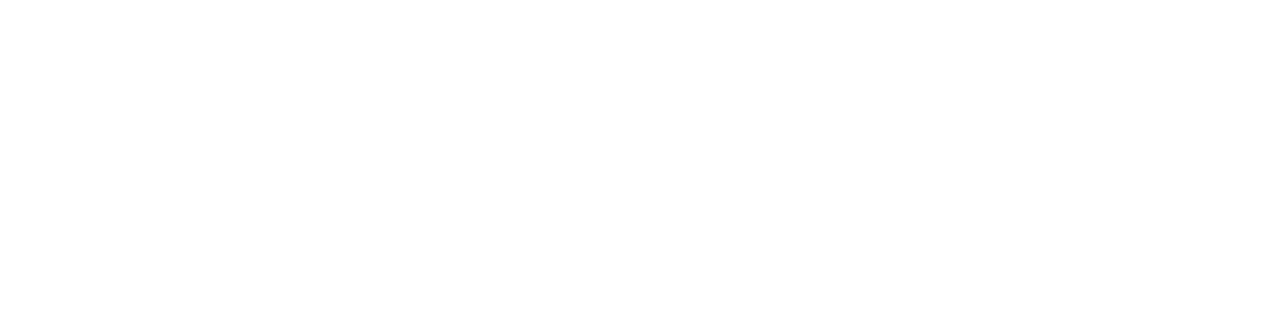
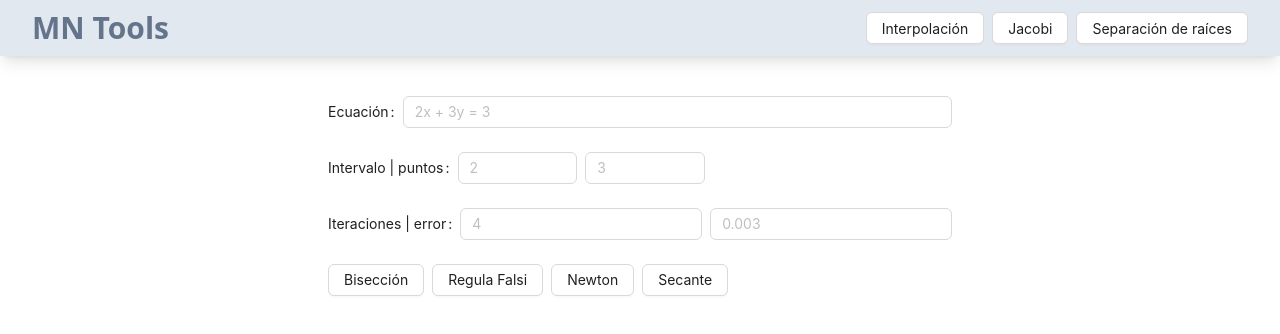
Before and after one commit to RichardOro01/MN-Tools, a React (Create React App) app: page /roots_separation in a window 1280 px wide. Before the commit this address had no page. Shown: the top 334 px of the page. Built offline with nearby package versions, Linux system fonts and the light colour scheme.

Commit message:
feat: base roots separations

```diff
--- a/src/App.tsx
+++ b/src/App.tsx
@@ -5,6 +5,7 @@
 import Home from './components/pages/Home';
 import Jacobi from './components/pages/Jacobi';
 import Interpolacion from './components/pages/Interpolacion';
+import RootsSeparations from './components/pages/RootsSeparations';
 
 const App: React.FC = () => {
   return (
@@ -13,7 +14,8 @@
           <Route path='/' element={<Layout/>}>
             <Route index element={<Home/>}/>
             <Route path='jacobi' element={<Jacobi/>}/>
-            <Route path='interpolacion' element={<Interpolacion/>}/>
+            <Route path='interpolation' element={<Interpolacion/>}/>
+            <Route path='roots_separation' element={<RootsSeparations/>}/>
           </Route>
         </Routes>
       </BrowserRouter>
--- a/src/components/commons/XYValuesPicker.tsx
+++ b/src/components/commons/XYValuesPicker.tsx
@@ -16,6 +16,7 @@
                 ]
             })
         }
+    // eslint-disable-next-line react-hooks/exhaustive-deps
     }, [])
 
     const handlePicker = ( xy: PickerProps, pos: number ) => {
--- a/src/components/layout/Header.tsx
+++ b/src/components/layout/Header.tsx
@@ -10,8 +10,9 @@
             MN Tools
         </div>
         <div className='flex flex-row gap-2'>
-            <Button onClick={()=>navigate('interpolacion')}>Interpolacion</Button>
+            <Button onClick={()=>navigate('interpolation')}>Interpolación</Button>
             <Button onClick={()=>navigate('jacobi')}>Jacobi</Button>
+            <Button onClick={()=>navigate('roots_separation')}>Separación de raíces</Button>
         </div>
     </div>
   )
--- /dev/null
+++ b/src/components/pages/RootsSeparations.tsx
@@ -0,0 +1,58 @@
+import { Button, Form, Input } from 'antd'
+import React, { useState } from 'react'
+
+const RootsSeparations: React.FC = () => {
+    const [equation, setEquation] = useState('');
+    const [iteration, setIterations] = useState(4);
+    const [error, setError] = useState(0.003);
+
+    const bisection = () =>{
+        console.log(equation);
+    }
+    const regulaFalsi = () =>{
+        console.log(equation);
+    }
+    const newton = () =>{
+        console.log(equation);
+    }
+    const secant = () =>{
+        console.log(equation);
+    }
+
+  return (
+    <div className='flex flex-col justify-center items-center w-full p-4'>
+        <Form className='w-1/2'>
+
+            <Form.Item
+                label='Ecuación'
+            >
+                <Input placeholder='2x + 3y = 3' onChange={(e)=>setEquation(e.target.value)}/>
+            </Form.Item>
+            <Form.Item
+                label='Intervalo | puntos'
+            >
+                <div className='flex flex-row gap-2 w-1/2'>
+                    <Input placeholder='2' onChange={(e)=>setEquation(e.target.value)}/>
+                    <Input placeholder='3' onChange={(e)=>setEquation(e.target.value)}/>
+                </div>
+            </Form.Item>
+            <Form.Item
+                label='Iteraciones | error'
+            >
+                <div className='flex flex-row gap-2'>
+                    <Input placeholder='4' onChange={(e)=>setIterations(Number(e.target.value))}/>
+                    <Input placeholder='0.003' onChange={(e)=>setError(Number(e.target.value))}/>
+                </div>
+            </Form.Item>
+            <div className='flex flex-row gap-2'>
+                <Button onClick={bisection}>Bisección</Button>
+                <Button onClick={regulaFalsi}>Regula Falsi</Button>
+                <Button onClick={newton}>Newton</Button>
+                <Button onClick={secant}>Secante</Button>
+            </div>
+        </Form>
+    </div>
+  )
+}
+
+export default RootsSeparations
```
